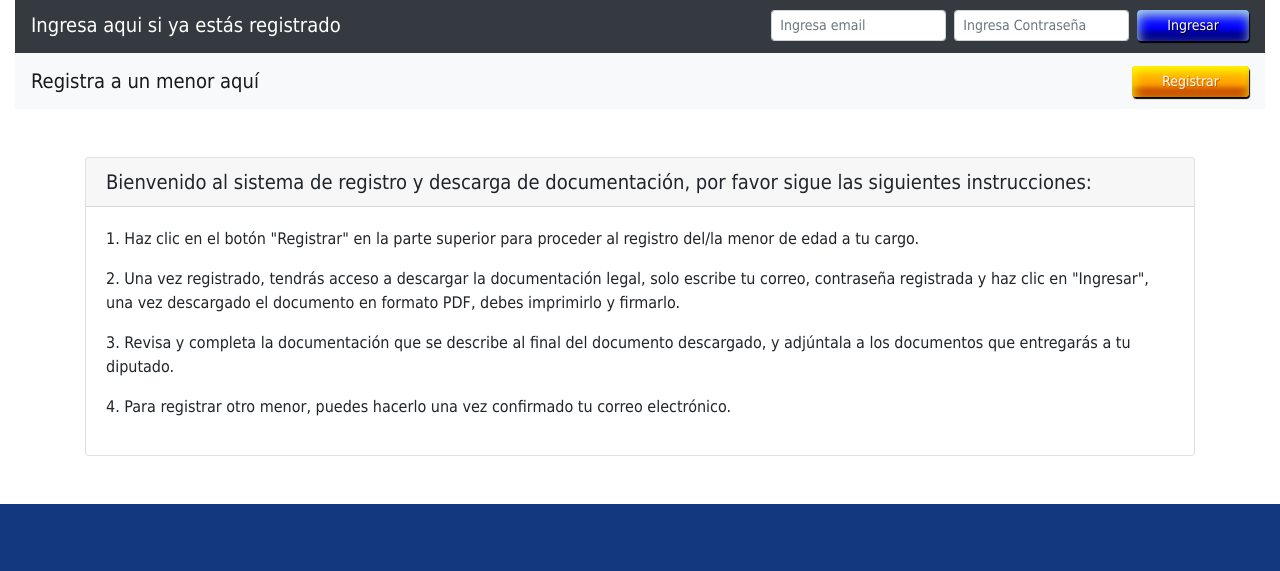
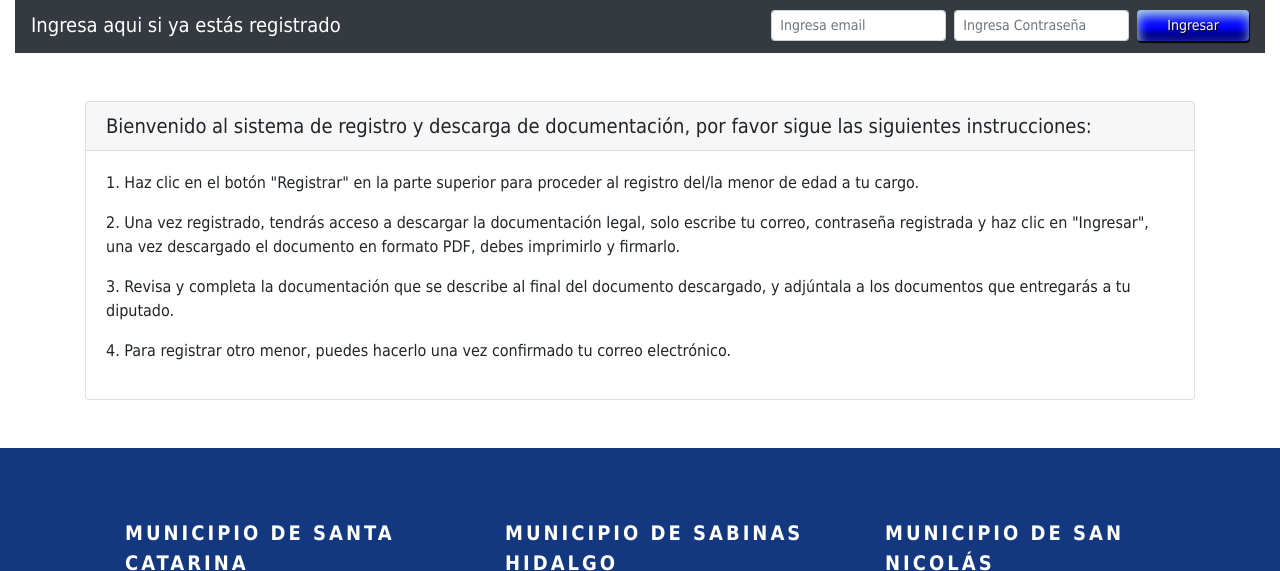
Before and after one commit to DEV-Gil-Control/vacunas_privado, a plain HTML site: page index.html in a window 1280 px wide. Shown: the part 163-734 px from the top of the page. Drawn offline with nearby package versions, Linux system fonts and the light colour scheme; no server answers.

Commit message:
Update index.html

```diff
--- a/index.html
+++ b/index.html
@@ -137,15 +137,6 @@ footer ul li{
         <input class="form-control form-control-sm mr-sm-2" id="password_login" type="password" placeholder="Ingresa Contraseña" aria-label="password">
         <!-- End - Login -->
         <button class="btn btn-primary my-2 my-sm-0 btn-sm" onclick="login()">Ingresar</button>
-        </button>
-      </div>
-    </nav>
-
-    <nav class="navbar navbar-expand-lg navbar-light bg-light justify-content-between">
-      <a class="navbar-brand" href="#">Registra a un menor aquí</a>
-      <div class="form-inline">
-        <button class="btn btn-warning my-2 my-sm-0 btn-sm ml-1" type="button" data-toggle="modal" data-target="#modalRegister">
-          Registrar
         </button>
       </div>
     </nav>
```
